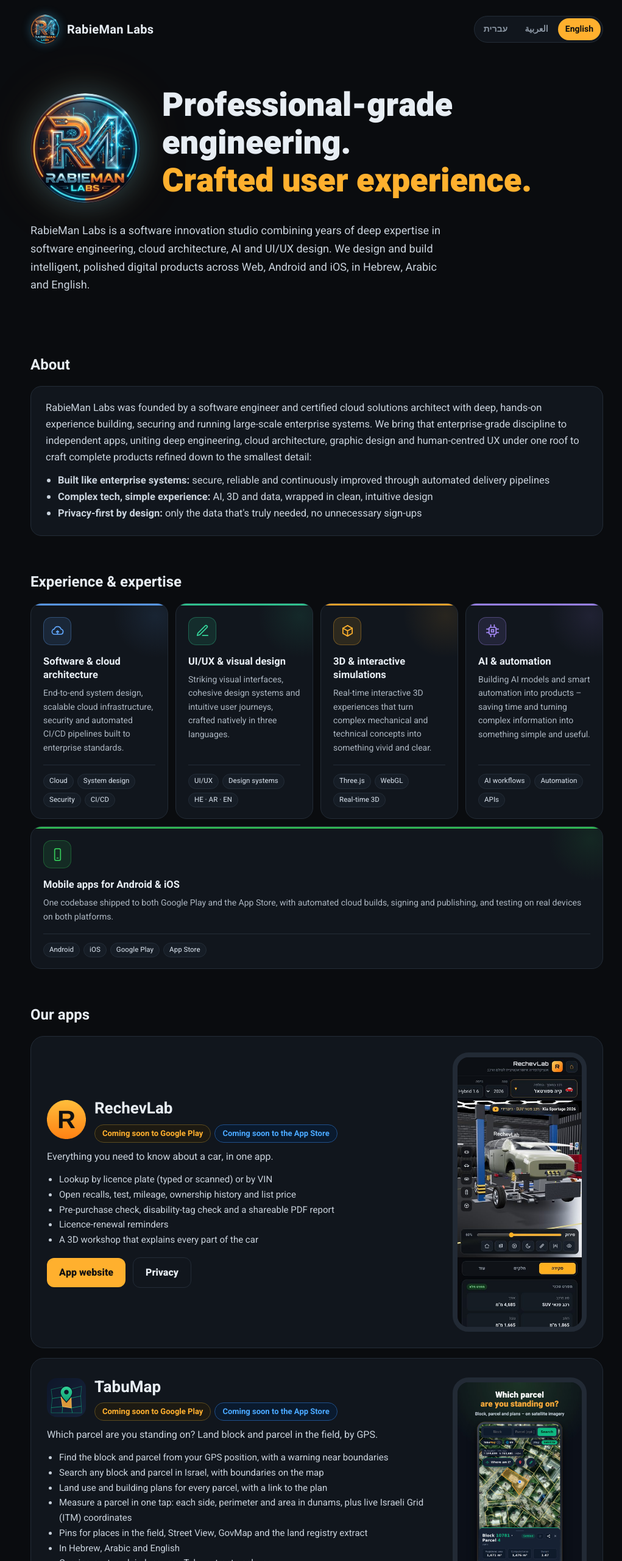
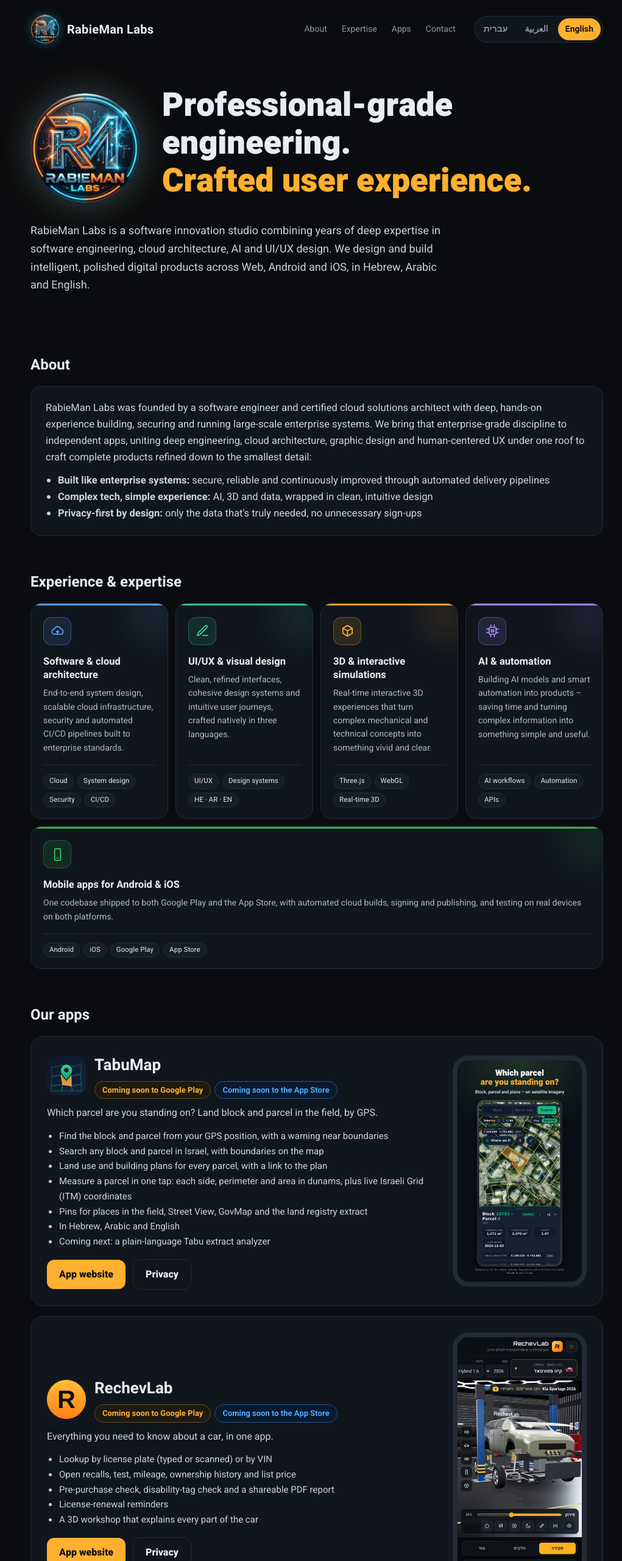
Before and after one commit to RabieMan/RabieMan.github.io, a plain HTML site: page index.html in a window 1280 px wide. Shown: the top 2560 px of the page at 61% size, without its empty margins (120-1141 px from the left). Drawn offline with Linux system fonts and the light colour scheme.

Commit message:
Home: top nav, TabuMap first, feedback-focused contact, visible GitHub link, calmer UI/UX wording, US English, Arabic قريبًا, H1 spacing
Co-Authored-By: Claude Opus 5.5 <noreply@anthropic.com>
Claude-Session: https://claude.ai/code/session_01VLMtTTDg2R2P76gDWZ9Zsz

```diff
--- a/index.html
+++ b/index.html
@@ -59,6 +59,8 @@ body{margin:0;font-family:Heebo,"Segoe UI",system-ui,sans-serif;background:var(-
 html[lang="ar"] body{font-family:Cairo,Heebo,"Segoe UI",system-ui,sans-serif}
 .wrap{max-width:980px;margin:0 auto;padding:24px 20px 60px}
 header{display:flex;align-items:center;gap:12px}
+.topnav{display:flex;gap:4px;margin-inline-start:auto}.topnav a{color:var(--mut);text-decoration:none;font-size:14px;padding:6px 10px;border-radius:16px}.topnav a:hover{color:inherit;background:var(--card)}.topnav+.lang{margin-inline-start:8px}.anchor{display:block;position:relative;top:-16px;visibility:hidden}html{scroll-behavior:smooth}@media (max-width:760px){.topnav{display:none}.topnav+.lang{margin-inline-start:auto}}
+
 header img{width:48px;height:48px;border-radius:50%;box-shadow:0 0 16px rgba(80,200,255,.3)}
 .emblem{display:block;width:180px;height:180px;border-radius:50%;margin:0 0 26px;box-shadow:0 0 50px rgba(80,200,255,.25),0 0 90px rgba(255,140,0,.15)}
 .hrow{display:flex;align-items:center;gap:36px;margin-bottom:20px}.hrow .emblem{flex:none;margin:0}.hrow h1{margin:0}
@@ -123,6 +125,12 @@ html[lang="he"] [data-l]:not([data-l="he"]),html[lang="en"] [data-l]:not([data-l
 <header>
  <img src="img/logo.png" alt="RabieMan Labs logo">
  <b>RabieMan Labs</b>
+ <nav class="topnav" aria-label="Sections">
+  <a href="#about"><span data-l="he">אודות</span><span data-l="ar">من نحن</span><span data-l="en">About</span></a>
+  <a href="#expertise"><span data-l="he">מומחיות</span><span data-l="ar">الخبرة</span><span data-l="en">Expertise</span></a>
+  <a href="#apps"><span data-l="he">אפליקציות</span><span data-l="ar">التطبيقات</span><span data-l="en">Apps</span></a>
+  <a href="#contact"><span data-l="he">צור קשר</span><span data-l="ar">تواصل</span><span data-l="en">Contact</span></a>
+ </nav>
  <div class="lang" role="group" aria-label="Language / שפה / اللغة">
   <button type="button" data-set="he" aria-pressed="true">עברית</button>
   <button type="button" data-set="ar" aria-pressed="false">العربية</button>
@@ -134,9 +142,9 @@ html[lang="he"] [data-l]:not([data-l="he"]),html[lang="en"] [data-l]:not([data-l
  <div class="hrow">
  <img class="emblem" src="img/rabieman-labs.webp" alt="RabieMan Labs logo" width="180" height="180">
  <div>
- <h1 data-l="he">הנדסת תוכנה מתקדמת.<br><span>חוויית משתמש מוקפדת.</span></h1>
- <h1 data-l="ar">هندسة برمجيات متقدمة.<br><span>وتجربة مستخدم متقنة.</span></h1>
- <h1 data-l="en">Professional-grade engineering.<br><span>Crafted user experience.</span></h1>
+ <h1 data-l="he">הנדסת תוכנה מתקדמת. <br><span>חוויית משתמש מוקפדת.</span></h1>
+ <h1 data-l="ar">هندسة برمجيات متقدمة. <br><span>وتجربة مستخدم متقنة.</span></h1>
+ <h1 data-l="en">Professional-grade engineering. <br><span>Crafted user experience.</span></h1>
  </div>
  </div>
  <p data-l="he">RabieMan Labs היא מעבדת פיתוח וחדשנות המשלבת ניסיון רב-שנים בהנדסת תוכנה, ארכיטקטורת מערכות וענן, בינה מלאכותית ועיצוב חוויית משתמש (UI/UX). אנו מתכננים ובונים מוצרים דיגיטליים חכמים ומוקפדים ל-<bdi dir="ltr">Web</bdi>, <bdi dir="ltr">Android</bdi> ו-<bdi dir="ltr">iOS</bdi>, בעברית, בערבית ובאנגלית.</p>
@@ -144,6 +152,7 @@ html[lang="he"] [data-l]:not([data-l="he"]),html[lang="en"] [data-l]:not([data-l
  <p data-l="en">RabieMan Labs is a software innovation studio combining years of deep expertise in software engineering, cloud architecture, AI and UI/UX design. We design and build intelligent, polished digital products across Web, Android and iOS, in Hebrew, Arabic and English.</p>
 </section>
 
+<a class="anchor" id="about"></a>
 <h2 data-l="he">אודות</h2>
 <h2 data-l="ar">من نحن</h2>
 <h2 data-l="en">About</h2>
@@ -157,11 +166,12 @@ html[lang="he"] [data-l]:not([data-l="he"]),html[lang="en"] [data-l]:not([data-l
   <ul><li><b>مبنية كأنظمة المؤسسات:</b> آمنة وموثوقة وتتحسن باستمرار عبر عمليات تطوير ونشر مؤتمتة</li><li><b>تقنية معقدة، تجربة بسيطة:</b> ذكاء اصطناعي وتقنيات ثلاثية الأبعاد وبيانات، بتصميم نظيف وبديهي</li><li><b>الخصوصية أولاً منذ التصميم:</b> فقط البيانات الضرورية فعلاً، دون تسجيلات غير لازمة</li></ul>
  </div>
  <div data-l="en">
-  <p style="margin:0">RabieMan Labs was founded by a software engineer and certified cloud solutions architect with deep, hands-on experience building, securing and running large-scale enterprise systems. We bring that enterprise-grade discipline to independent apps, uniting deep engineering, cloud architecture, graphic design and human-centred UX under one roof to craft complete products refined down to the smallest detail:</p>
+  <p style="margin:0">RabieMan Labs was founded by a software engineer and certified cloud solutions architect with deep, hands-on experience building, securing and running large-scale enterprise systems. We bring that enterprise-grade discipline to independent apps, uniting deep engineering, cloud architecture, graphic design and human-centered UX under one roof to craft complete products refined down to the smallest detail:</p>
   <ul><li><b>Built like enterprise systems:</b> secure, reliable and continuously improved through automated delivery pipelines</li><li><b>Complex tech, simple experience:</b> AI, 3D and data, wrapped in clean, intuitive design</li><li><b>Privacy-first by design:</b> only the data that's truly needed, no unnecessary sign-ups</li></ul>
  </div>
 </div>
 
+<a class="anchor" id="expertise"></a>
 <h2 data-l="he">ניסיון ומומחיות</h2>
 <h2 data-l="ar">الخبرة والتخصص</h2>
 <h2 data-l="en">Experience &amp; expertise</h2>
@@ -172,7 +182,7 @@ html[lang="he"] [data-l]:not([data-l="he"]),html[lang="en"] [data-l]:not([data-l
   <div class="tags" dir="ltr"><span>Cloud</span><span>System design</span><span>Security</span><span>CI/CD</span></div></div>
  <div class="cap" style="--c:#34d399"><i aria-hidden="true"><svg viewBox="0 0 24 24" fill="none" stroke="currentColor" stroke-width="1.8" stroke-linecap="round" stroke-linejoin="round"><path d="M12 20h9"/><path d="M16.5 3.5a2.12 2.12 0 0 1 3 3L7 19l-4 1 1-4z"/></svg></i>
   <b data-l="he">עיצוב גרפי וחוויית משתמש</b><b data-l="ar">التصميم الجرافيكي وتجربة المستخدم</b><b data-l="en">UI/UX &amp; visual design</b>
-  <p data-l="he">עיצוב ממשקים מרהיבים, מערכות עיצוב מוקפדות וחוויית משתמש אינטואיטיבית, המותאמת באופן טבעי לשלוש שפות.</p><p data-l="ar">تصميم واجهات جذابة وتجربة استخدام سلسة وبديهية مصممة بشكل طبيعي بثلاث لغات.</p><p data-l="en">Striking visual interfaces, cohesive design systems and intuitive user journeys, crafted natively in three languages.</p>
+  <p data-l="he">עיצוב ממשקים נקיים ומדויקים, מערכות עיצוב מוקפדות וחוויית משתמש אינטואיטיבית, המותאמת באופן טבעי לשלוש שפות.</p><p data-l="ar">تصميم واجهات نظيفة ومتقنة وتجربة استخدام سلسة وبديهية مصممة بشكل طبيعي بثلاث لغات.</p><p data-l="en">Clean, refined interfaces, cohesive design systems and intuitive user journeys, crafted natively in three languages.</p>
   <div class="tags" dir="ltr"><span>UI/UX</span><span>Design systems</span><span>HE · AR · EN</span></div></div>
  <div class="cap" style="--c:#ffb02e"><i aria-hidden="true"><svg viewBox="0 0 24 24" fill="none" stroke="currentColor" stroke-width="1.8" stroke-linecap="round" stroke-linejoin="round"><path d="M12 3 20 7.5v9L12 21l-8-4.5v-9z"/><path d="M12 12l8-4.5M12 12v9M12 12 4 7.5"/></svg></i>
   <b data-l="he">תלת-ממד והדמיות אינטראקטיביות</b><b data-l="ar">رسوميات ثلاثية الأبعاد ومحاكاة تفاعلية</b><b data-l="en">3D &amp; interactive simulations</b>
@@ -188,9 +198,25 @@ html[lang="he"] [data-l]:not([data-l="he"]),html[lang="en"] [data-l]:not([data-l
   <div class="tags" dir="ltr"><span>Android</span><span>iOS</span><span>Google Play</span><span>App Store</span></div></div>
 </div>
 
+<a class="anchor" id="apps"></a>
 <h2 data-l="he">האפליקציות שלנו</h2>
 <h2 data-l="ar">تطبيقاتنا</h2>
 <h2 data-l="en">Our apps</h2>
+<article class="app">
+ <div>
+  <div class="top"><img src="img/tabumap.png" alt=""><div><h3>TabuMap</h3><span class="tag" data-l="he">בקרוב ב-Google Play</span><span class="tag" data-l="ar">قريبًا على Google Play</span><span class="tag" data-l="en">Coming soon to Google Play</span><span class="tag ios" data-l="he">בקרוב ב-App Store</span><span class="tag ios" data-l="ar">قريبًا على App Store</span><span class="tag ios" data-l="en">Coming soon to the App Store</span></div></div>
+  <p data-l="he">על איזו חלקה אתם עומדים? גוש וחלקה בשטח, לפי GPS.</p>
+  <p data-l="ar">على أي قسيمة تقف؟ الحوض والقسيمة في الميدان، حسب الـ GPS.</p>
+  <p data-l="en">Which parcel are you standing on? Land block and parcel in the field, by GPS.</p>
+  <ul data-l="he"><li>איתור גוש וחלקה לפי GPS, עם התראה כשאתם ליד גבול</li><li>חיפוש גוש וחלקה בכל הארץ, עם גבולות המגרשים על המפה</li><li>ייעוד הקרקע ותוכניות הבנייה לכל חלקה, עם קישור למבא״ת</li><li>מדידת חלקה בלחיצה: אורך כל צלע, היקף ושטח בדונם, ונ״צ רשת ישראל בזמן אמת</li><li>נעצים למיקומים בשטח, Street View, GovMap ונסח טאבו</li><li>בעברית, בערבית ובאנגלית</li><li>בהמשך: מפענח נסחי טאבו בשפה פשוטה</li></ul>
+  <ul data-l="ar"><li>تحديد الحوض والقسيمة حسب الـ GPS، مع تنبيه عند الاقتراب من الحدود</li><li>البحث حسب الحوض والقسيمة في كل البلاد، مع حدود القسائم على الخارطة</li><li>تخصيص الأرض والخرائط الهيكلية لكل قسيمة، مع رابط إلى موقع التخطيط</li><li>قياس القسيمة بنقرة: طول كل ضلع، المحيط والمساحة بالدونم، وإحداثيات الشبكة الإسرائيلية مباشرةً</li><li>دبابيس للمواقع في الميدان، Street View وGovMap ونسخة طابو</li><li>بالعربية والعبرية والإنجليزية</li><li>قريبًا: محلل لنسخ الطابو بلغة بسيطة</li></ul>
+  <ul data-l="en"><li>Find the block and parcel from your GPS position, with a warning near boundaries</li><li>Search any block and parcel in Israel, with boundaries on the map</li><li>Land use and building plans for every parcel, with a link to the plan</li><li>Measure a parcel in one tap: each side, perimeter and area in dunams, plus live Israeli Grid (ITM) coordinates</li><li>Pins for places in the field, Street View, GovMap and the land registry extract</li><li>In Hebrew, Arabic and English</li><li>Coming next: a plain-language Tabu extract analyzer</li></ul>
+  <a class="btn" href="https://rabieman.github.io/tabumap-site/"><span data-l="he">לאתר האפליקציה</span><span data-l="ar">موقع التطبيق</span><span data-l="en">App website</span></a>
+  <a class="btn ghost" href="https://rabieman.github.io/tabumap-site/privacy.html"><span data-l="he">פרטיות</span><span data-l="ar">الخصوصية</span><span data-l="en">Privacy</span></a>
+ </div>
+ <img class="shot" data-l="he" src="img/tabumap-shot-he.jpg?v=5" alt="TabuMap"><img class="shot" data-l="ar" src="img/tabumap-shot-ar.jpg?v=5" alt="TabuMap"><img class="shot" data-l="en" src="img/tabumap-shot-en.jpg?v=5" alt="TabuMap">
+</article>
+
 <article class="app">
  <div>
   <div class="top"><img src="img/rechevlab.png" alt=""><div><h3>RechevLab</h3><span class="tag" data-l="he">בקרוב ב-Google Play</span><span class="tag" data-l="ar">قريبًا على Google Play</span><span class="tag" data-l="en">Coming soon to Google Play</span><span class="tag ios" data-l="he">בקרוב ב-App Store</span><span class="tag ios" data-l="ar">قريبًا على App Store</span><span class="tag ios" data-l="en">Coming soon to the App Store</span></div></div>
@@ -199,26 +225,11 @@ html[lang="he"] [data-l]:not([data-l="he"]),html[lang="en"] [data-l]:not([data-l
   <p data-l="en">Everything you need to know about a car, in one app.</p>
   <ul data-l="he"><li>בדיקת רכב לפי מספר רישוי (גם בסריקה במצלמה) או לפי מספר שלדה</li><li>ריקולים פתוחים, טסט, ק"מ, היסטוריית בעלות ומחיר מחירון</li><li>בדיקה לפני קנייה, בדיקת תו נכה ודוח PDF לשיתוף</li><li>תזכורות לחידוש רישיון</li><li>מוסך תלת-ממד שמסביר כל חלק ברכב</li></ul>
   <ul data-l="ar"><li>فحص السيارة حسب رقم اللوحة (كتابةً أو بالمسح بالكاميرا) أو رقم الشاصي</li><li>الاستدعاءات المفتوحة، الفحص، الكيلومترات، تاريخ الملكية والسعر</li><li>فحص قبل الشراء، فحص شارة الإعاقة وتقرير PDF للمشاركة</li><li>تذكيرات تجديد الترخيص</li><li>ورشة ثلاثية الأبعاد تشرح كل قطعة في السيارة</li></ul>
-  <ul data-l="en"><li>Lookup by licence plate (typed or scanned) or by VIN</li><li>Open recalls, test, mileage, ownership history and list price</li><li>Pre-purchase check, disability-tag check and a shareable PDF report</li><li>Licence-renewal reminders</li><li>A 3D workshop that explains every part of the car</li></ul>
+  <ul data-l="en"><li>Lookup by license plate (typed or scanned) or by VIN</li><li>Open recalls, test, mileage, ownership history and list price</li><li>Pre-purchase check, disability-tag check and a shareable PDF report</li><li>License-renewal reminders</li><li>A 3D workshop that explains every part of the car</li></ul>
   <a class="btn" href="https://rabieman.github.io/rechevlab-site/"><span data-l="he">לאתר האפליקציה</span><span data-l="ar">موقع التطبيق</span><span data-l="en">App website</span></a>
   <a class="btn ghost" href="https://rabieman.github.io/rechevlab-site/privacy.html"><span data-l="he">פרטיות</span><span data-l="ar">الخصوصية</span><span data-l="en">Privacy</span></a>
  </div>
  <img class="shot" src="img/rechevlab-shot.jpg" alt="RechevLab">
-</article>
-
-<article class="app">
- <div>
-  <div class="top"><img src="img/tabumap.png" alt=""><div><h3>TabuMap</h3><span class="tag" data-l="he">בקרוב ב-Google Play</span><span class="tag" data-l="ar">قريباً على Google Play</span><span class="tag" data-l="en">Coming soon to Google Play</span><span class="tag ios" data-l="he">בקרוב ב-App Store</span><span class="tag ios" data-l="ar">قريبًا على App Store</span><span class="tag ios" data-l="en">Coming soon to the App Store</span></div></div>
-  <p data-l="he">על איזו חלקה אתם עומדים? גוש וחלקה בשטח, לפי GPS.</p>
-  <p data-l="ar">على أي قسيمة تقف؟ الحوض والقسيمة في الميدان، حسب الـ GPS.</p>
-  <p data-l="en">Which parcel are you standing on? Land block and parcel in the field, by GPS.</p>
-  <ul data-l="he"><li>איתור גוש וחלקה לפי GPS, עם התראה כשאתם ליד גבול</li><li>חיפוש גוש וחלקה בכל הארץ, עם גבולות המגרשים על המפה</li><li>ייעוד הקרקע ותוכניות הבנייה לכל חלקה, עם קישור למבא״ת</li><li>מדידת חלקה בלחיצה: אורך כל צלע, היקף ושטח בדונם, ונ״צ רשת ישראל בזמן אמת</li><li>נעצים למיקומים בשטח, Street View, GovMap ונסח טאבו</li><li>בעברית, בערבית ובאנגלית</li><li>בהמשך: מפענח נסחי טאבו בשפה פשוטה</li></ul>
-  <ul data-l="ar"><li>تحديد الحوض والقسيمة حسب الـ GPS، مع تنبيه عند الاقتراب من الحدود</li><li>البحث حسب الحوض والقسيمة في كل البلاد، مع حدود القسائم على الخارطة</li><li>تخصيص الأرض والخرائط الهيكلية لكل قسيمة، مع رابط إلى موقع التخطيط</li><li>قياس القسيمة بنقرة: طول كل ضلع، المحيط والمساحة بالدونم، وإحداثيات الشبكة الإسرائيلية مباشرةً</li><li>دبابيس للمواقع في الميدان، Street View وGovMap ونسخة طابو</li><li>بالعربية والعبرية والإنجليزية</li><li>قريباً: محلل لنسخ الطابو بلغة بسيطة</li></ul>
-  <ul data-l="en"><li>Find the block and parcel from your GPS position, with a warning near boundaries</li><li>Search any block and parcel in Israel, with boundaries on the map</li><li>Land use and building plans for every parcel, with a link to the plan</li><li>Measure a parcel in one tap: each side, perimeter and area in dunams, plus live Israeli Grid (ITM) coordinates</li><li>Pins for places in the field, Street View, GovMap and the land registry extract</li><li>In Hebrew, Arabic and English</li><li>Coming next: a plain-language Tabu extract analyzer</li></ul>
-  <a class="btn" href="https://rabieman.github.io/tabumap-site/"><span data-l="he">לאתר האפליקציה</span><span data-l="ar">موقع التطبيق</span><span data-l="en">App website</span></a>
-  <a class="btn ghost" href="https://rabieman.github.io/tabumap-site/privacy.html"><span data-l="he">פרטיות</span><span data-l="ar">الخصوصية</span><span data-l="en">Privacy</span></a>
- </div>
- <img class="shot" data-l="he" src="img/tabumap-shot-he.jpg?v=5" alt="TabuMap"><img class="shot" data-l="ar" src="img/tabumap-shot-ar.jpg?v=5" alt="TabuMap"><img class="shot" data-l="en" src="img/tabumap-shot-en.jpg?v=5" alt="TabuMap">
 </article>
 
 <article class="app">
@@ -236,17 +247,19 @@ html[lang="he"] [data-l]:not([data-l="he"]),html[lang="en"] [data-l]:not([data-l
  <img class="shot" src="img/nominacode-shot.jpg" alt="NominaCode">
 </article>
 
+<a class="anchor" id="contact"></a>
 <h2 data-l="he">יצירת קשר</h2>
 <h2 data-l="ar">تواصل معنا</h2>
 <h2 data-l="en">Contact</h2>
 <div class="cbox">
  <div class="cico" aria-hidden="true"><svg viewBox="0 0 24 24" width="30" height="30" fill="none" stroke="currentColor" stroke-width="1.8" stroke-linecap="round" stroke-linejoin="round"><rect x="3" y="5" width="18" height="14" rx="2.5"/><path d="m3.5 6.5 8.5 6.5 8.5-6.5"/></svg></div>
  <div class="ctx">
-  <h3><span data-l="he">יש שאלה, רעיון או הצעה לשיתוף פעולה?</span><span data-l="ar">لديك سؤال أو فكرة أو اقتراح للتعاون؟</span><span data-l="en">A question, an idea or a partnership in mind?</span></h3>
+  <h3><span data-l="he">יש שאלה, משוב או רעיון לשיפור?</span><span data-l="ar">لديك سؤال أو ملاحظة أو فكرة للتحسين؟</span><span data-l="en">Feedback, a bug report or a feature idea?</span></h3>
   <p><span data-l="he">נשמח לשמוע ממך. משוב על האפליקציות, דיווח על תקלה או כל פנייה אחרת – אנחנו עונים בדרך כלל תוך יום-יומיים.</span><span data-l="ar">يسعدنا أن نسمع منك – ملاحظات على التطبيقات، بلاغ عن عطل أو أي استفسار آخر. نردّ عادةً خلال يوم أو يومين.</span><span data-l="en">We'd love to hear from you – app feedback, a bug report or anything else. We usually reply within a day or two.</span></p>
   <div class="cact">
-   <a class="btn" href="mailto:rabieman.labs@gmail.com"><span data-l="he">שליחת מייל</span><span data-l="ar">إرسال بريد</span><span data-l="en">Send an e-mail</span></a>
+   <a class="btn" href="mailto:rabieman.labs@gmail.com"><span data-l="he">שליחת מייל</span><span data-l="ar">إرسال بريد</span><span data-l="en">Send an email</span></a>
    <button class="btn ghost" type="button" id="copyMail" title="Copy · העתקה · نسخ">📋 <span class="cmTx" dir="ltr">rabieman.labs@gmail.com</span> <span class="cmOk" hidden>✓</span></button>
+     <a class="btn ghost" href="https://github.com/RabieMan" rel="noopener" target="_blank"><svg viewBox="0 0 24 24" width="16" height="16" fill="currentColor" aria-hidden="true" style="vertical-align:-3px"><path d="M12 .5a11.5 11.5 0 0 0-3.64 22.42c.58.1.79-.25.79-.56v-2c-3.2.7-3.88-1.37-3.88-1.37-.52-1.33-1.28-1.69-1.28-1.69-1.05-.71.08-.7.08-.7 1.16.08 1.77 1.19 1.77 1.19 1.03 1.77 2.7 1.26 3.36.96.1-.75.4-1.26.73-1.55-2.55-.29-5.24-1.28-5.24-5.69 0-1.26.45-2.29 1.19-3.1-.12-.29-.52-1.46.11-3.05 0 0 .97-.31 3.18 1.18a11 11 0 0 1 5.79 0c2.2-1.49 3.17-1.18 3.17-1.18.63 1.59.23 2.76.11 3.05.74.81 1.19 1.84 1.19 3.1 0 4.42-2.69 5.39-5.26 5.68.41.36.78 1.06.78 2.14v3.17c0 .31.21.67.8.56A11.5 11.5 0 0 0 12 .5Z"/></svg> GitHub</a>
   </div>
  </div>
 </div>
```
